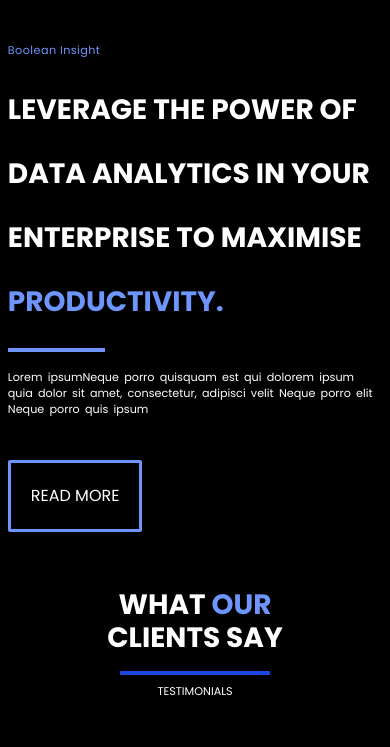
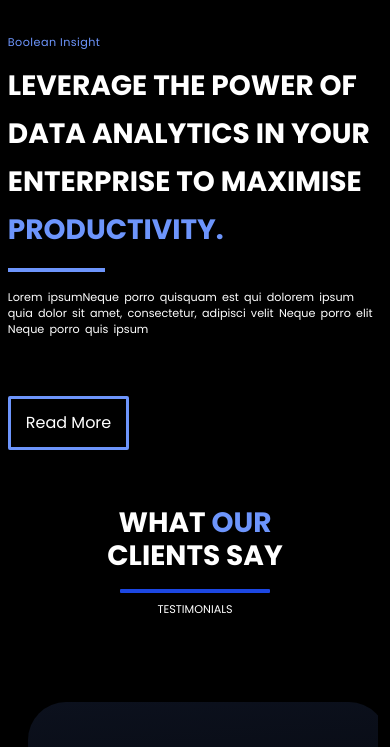
Before and after one commit to sumitsharma37712/booleanpage, a plain HTML site: page index.html in a window 390 px wide. Shown: the part 2784-3531 px from the top of the page. Drawn offline with nearby package versions, Linux system fonts and the light colour scheme; files whose address does not match are found by name.

Commit message:
change media

```diff
--- a/css/final.css
+++ b/css/final.css
@@ -407,7 +407,7 @@ footer a:hover {
 .insight_text {
     padding: 8%;
     width: 100%;
-    line-height: 4rem;
+    line-height: 3rem;
 }
 
 .insight_text_head {
@@ -435,13 +435,16 @@ footer a:hover {
 
 }
 
-.insight_text button {
-    padding: 10px 25px 10px 25px;
+.insight_text button{
+
+    padding: 0px 30px 0px 30px;
     border-radius: 2px;
     font-size: 1.313rem;
     background: transparent;
     border: 3px solid #6D95FC;
     margin-top: 2.688rem;
+    color: white;
+
 }
 
 .insight_text button a {
@@ -1447,14 +1450,16 @@ form button {
         margin: 10px 0px;
     }
 
-    .insight_text button {
-        /* height: 53px; */
-        padding: 10px 25px 10px 25px;
+    .insight_text button{
+
+        padding: 0px 30px 0px 30px;
         border-radius: 2px;
         font-size: 1.313rem;
         background: transparent;
         border: 3px solid #6D95FC;
         margin-top: 2.688rem;
+        color: white;
+
     }
 }
 
@@ -1514,14 +1519,16 @@ form button {
         margin: 10px 0px;
     }
 
-    .insight_text button {
-        padding: 1px 20px;
+    .insight_text button{
+
+        padding: 0px 15px 0px 15px;
         border-radius: 2px;
-        /* font-size: 1.313rem; */
         font-size: 1rem;
         background: transparent;
         border: 3px solid #6D95FC;
-        margin-top: 1.688rem;
+        margin-top: 2.688rem;
+        color: white;
+
     }
 }
 
--- a/index.html
+++ b/index.html
@@ -219,7 +219,7 @@
             velit Neque porro elit Neque porro quis ipsum</p>
         </div>
         <!-- <button>Read more</button> -->
-        <button><a href="#insight">READ MORE </a></button>
+        <button><a href="">Read More</a></button>
     </div>
 </div>
 
```
